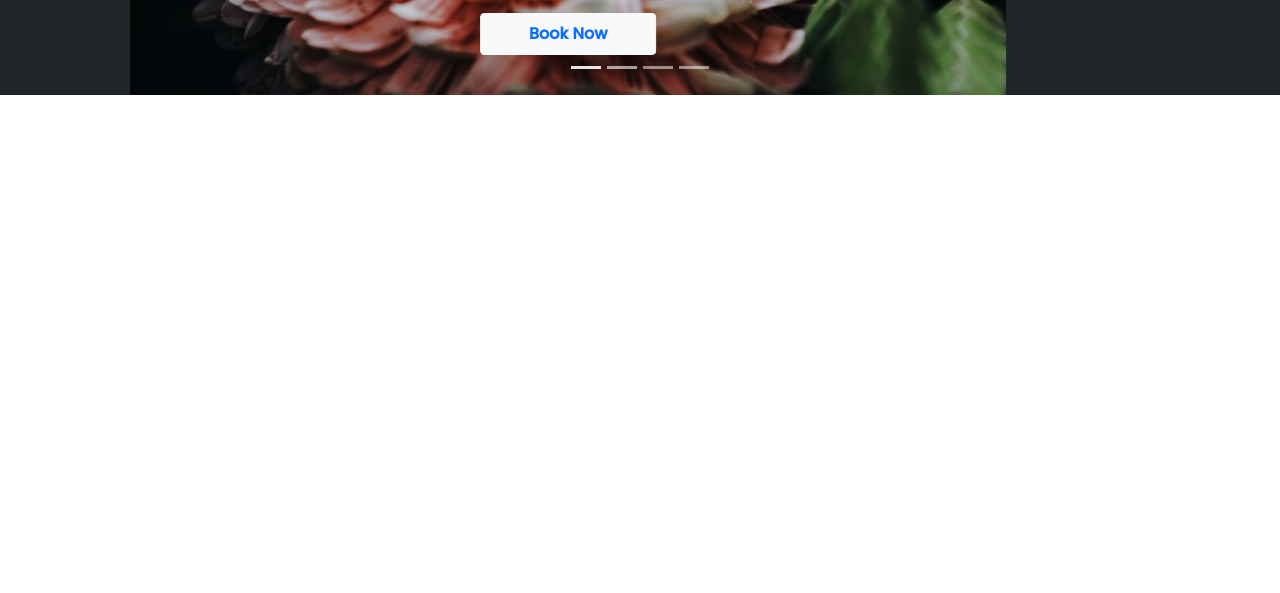
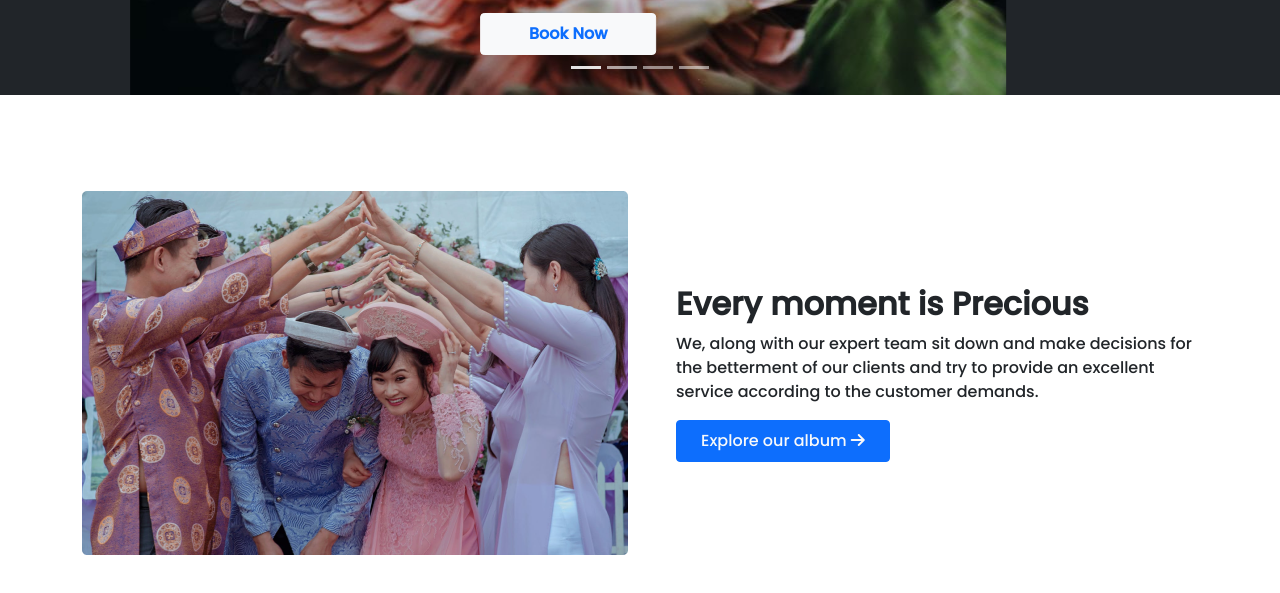
Before and after one commit to pushpitanandy/convention-center, a plain HTML site: page index.html in a window 1280 px wide. Shown: the part 535-1128 px from the top of the page. Before the commit the page ends 800 px from the top, so only its background shows below. Drawn offline with nearby package versions, Linux system fonts and the light colour scheme.

Commit message:
moment section added

```diff
--- a/index.html
+++ b/index.html
@@ -13,6 +13,8 @@
     <link rel="preconnect" href="https://fonts.googleapis.com">
     <link rel="preconnect" href="https://fonts.gstatic.com" crossorigin>
     <link href="https://fonts.googleapis.com/css2?family=Poppins:wght@500&display=swap" rel="stylesheet">
+    <!-- font awesome kit  -->
+    <script src="https://kit.fontawesome.com/d2faa629de.js" crossorigin="anonymous"></script>
 </head>
 
 <body style="font-family: 'Poppins', sans-serif;">
@@ -112,7 +114,19 @@
                 <span class="visually-hidden">Next</span>
             </button>
         </div>
-
+        <!-- Moment section  -->
+        <section class="container py-5 my-5 d-flex align-items-center">
+            <div>
+                <img src="images/wedding.png" alt="">
+            </div>
+            <div class="ps-5">
+                <h2 class="fw-bold">Every moment is Precious</h2>
+                <p>We, along with our expert team sit down and make decisions for the betterment of our clients and try
+                    to provide an excellent service according to the customer demands.</p>
+                <button type="button" class="btn btn-primary text-light px-4 py-2">Explore our album <i
+                        class="fas fa-arrow-right"></i></button>
+            </div>
+        </section>
     </main>
 
     <!-- footer section  -->
```
